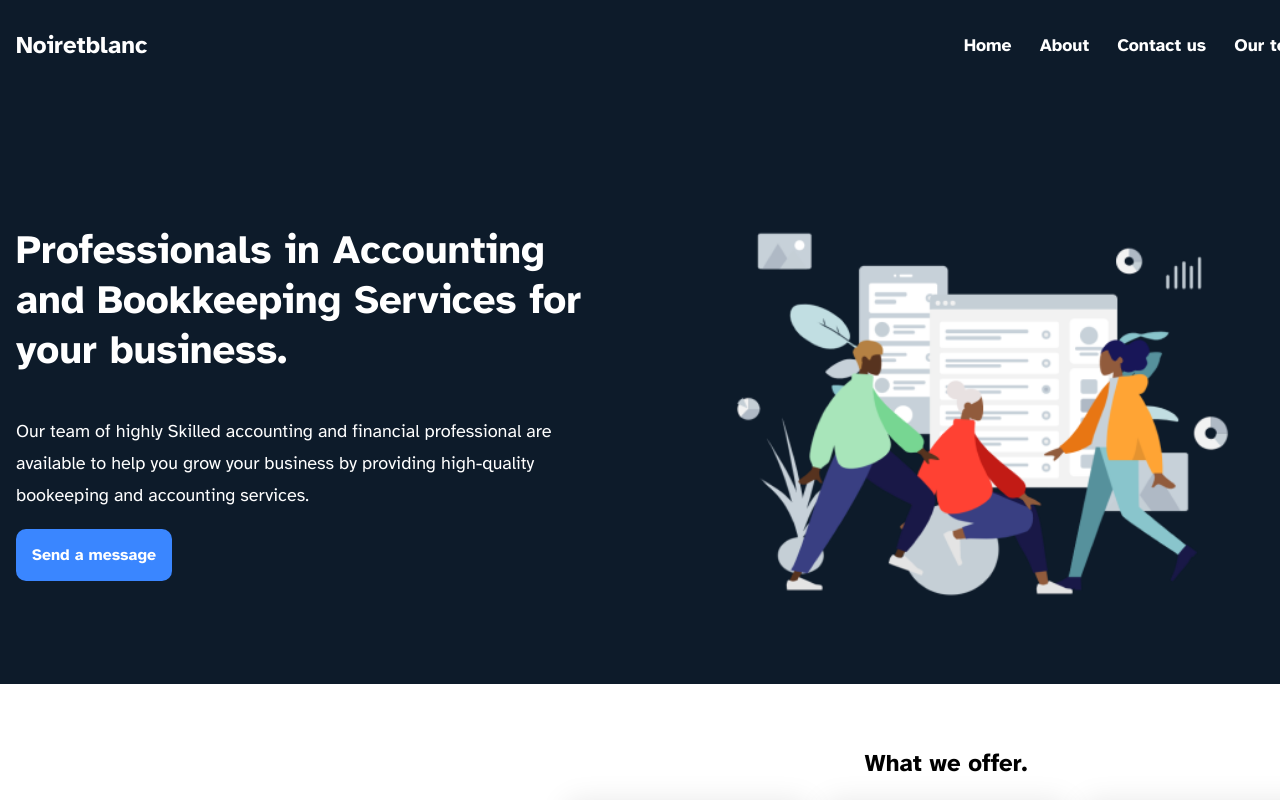
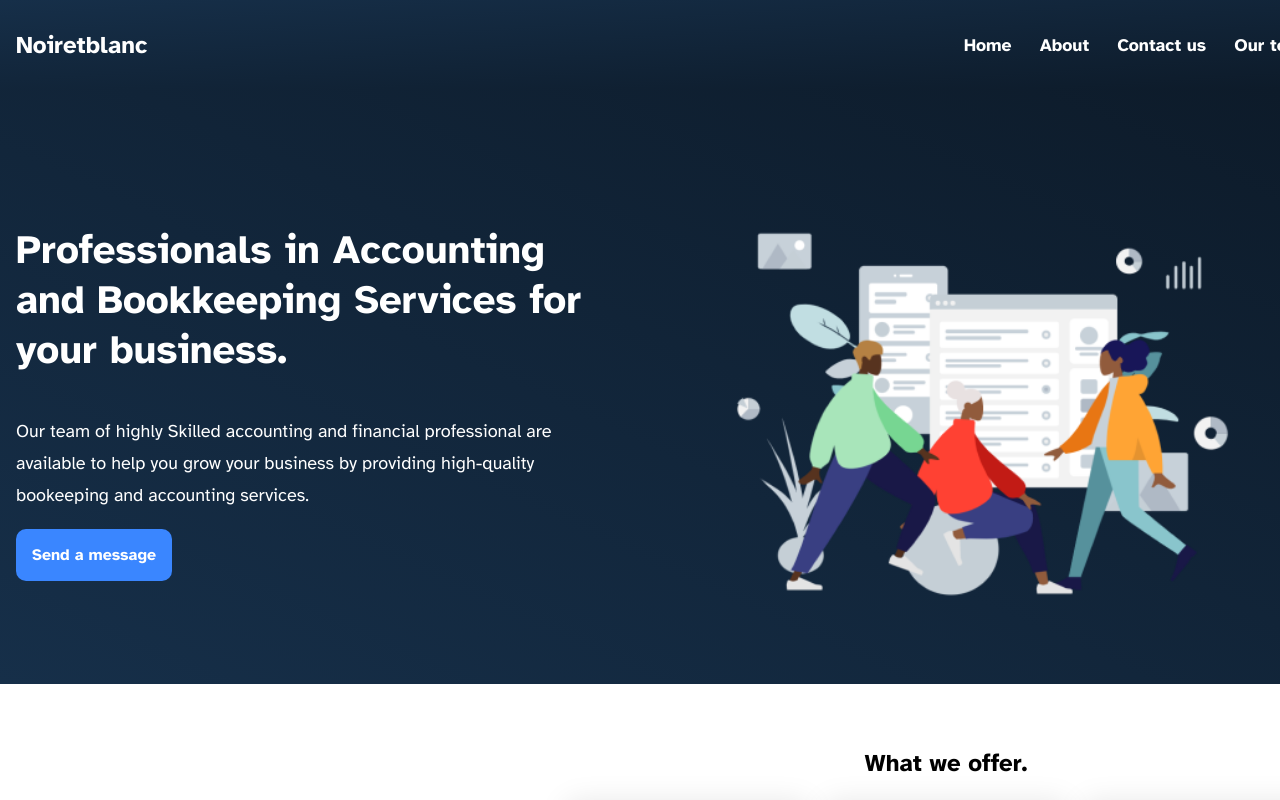
Before and after one commit to sammyodiagbe/noiretblanc, a React (Create React App) app: page / in a window 1280 px wide. Shown: the top 800 px of the page. Built offline with nearby package versions, Linux system fonts and the light colour scheme.

Commit message:
working on styles

```diff
--- a/src/styles/index.css
+++ b/src/styles/index.css
@@ -56,7 +56,8 @@ body footer.footer div.container ul li {
 
 body nav.navigation {
   padding: 1em;
-  background: #0d1b2a;
+  background: -webkit-gradient(linear, right bottom, left top, from(#0d1b2a), to(#162f49));
+  background: linear-gradient(to left top, #0d1b2a, #162f49);
   color: #fff;
   position: -webkit-sticky;
   position: sticky;
@@ -137,7 +138,8 @@ body nav.navigation div.container div.subnav ul li a {
 }
 
 body main.main-content section.introduction {
-  background: #0d1b2a;
+  background: -webkit-gradient(linear, right top, left bottom, from(#0d1b2a), to(#162f49));
+  background: linear-gradient(to left bottom, #0d1b2a, #162f49);
   color: #fff;
 }
 
--- a/src/styles/index.scss
+++ b/src/styles/index.scss
@@ -48,7 +48,7 @@ body {
   }
   nav.navigation {
     padding: $padding;
-    background: #0d1b2a;
+    background: linear-gradient(to left top, #0d1b2a, #162f49);
     color: #fff;
     position: sticky;
     top: 0;
@@ -109,7 +109,7 @@ body {
 
   main.main-content {
     section.introduction {
-      background: #0d1b2a;
+      background: linear-gradient(to left bottom, #0d1b2a, #162f49);
       color: #fff;
 
       div.container {
```
Also changed, not shown: 1 other file (tests, documents, lock files or other folders).
